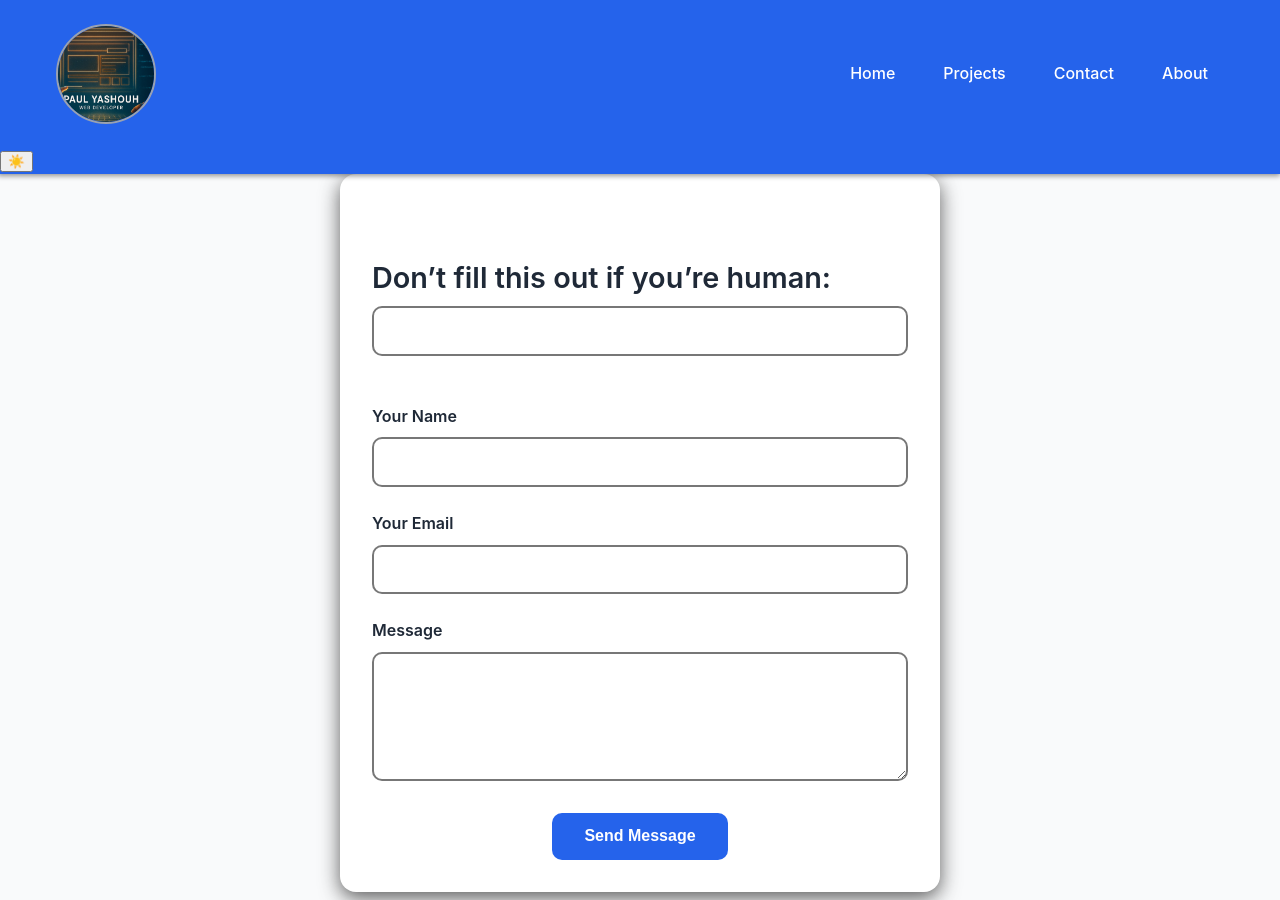
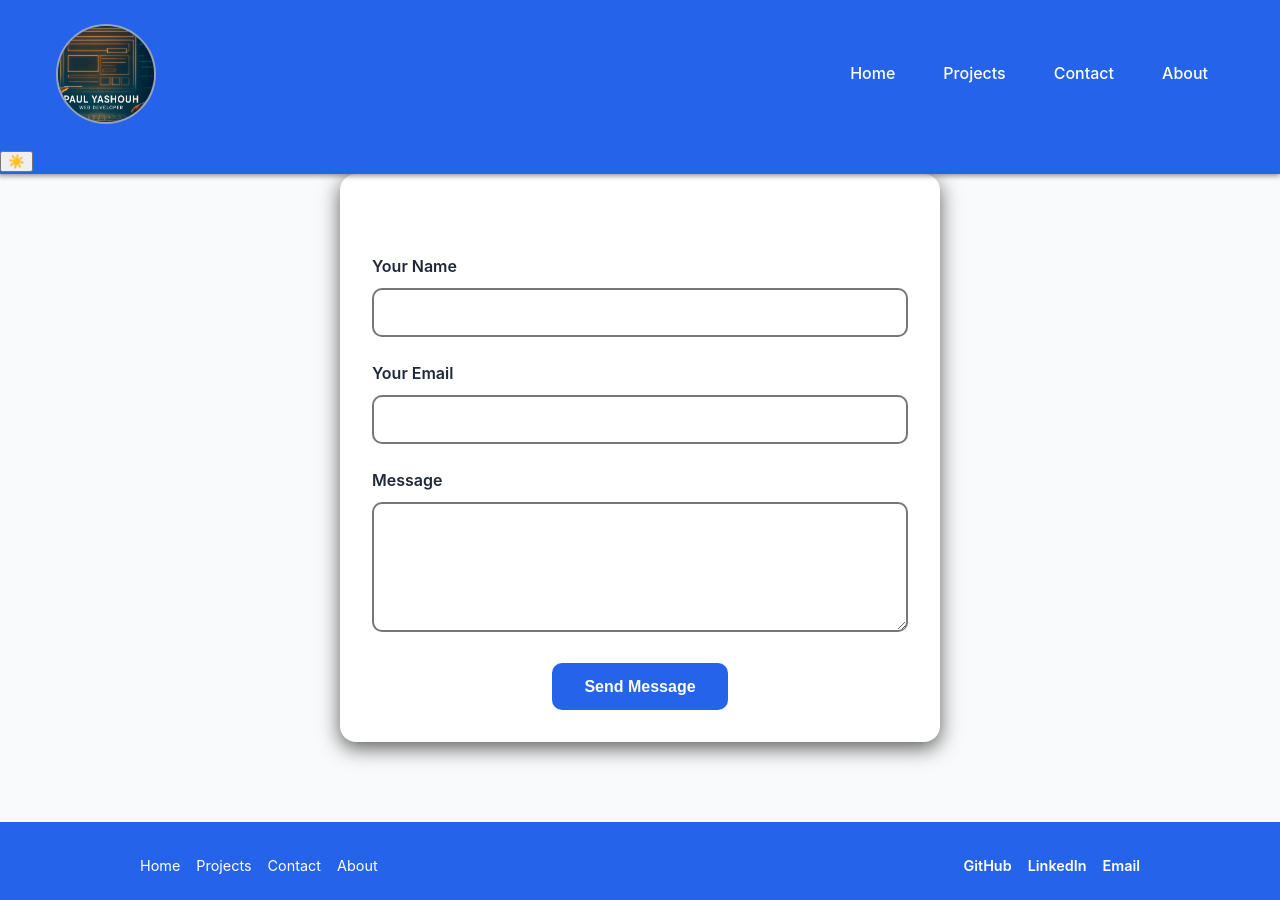
Before and after one commit to payamaya/payamaya.github.io, a Jekyll site: the page built from contact.md, in a window 1280 px wide and 900 px high, scrolled down 335 px. Built offline with Jekyll 4.4.1, drawn with Linux system fonts in a browser that asks for light colours; some of the changed lines change nothing that is shown.

Commit message:
Enhance contact form functionality and error handling; add hidden fields for bot detection and improve user feedback on message status

```diff
--- a/_includes/contact.html
+++ b/_includes/contact.html
@@ -3,10 +3,13 @@
   <p>Feel free to reach out via the form below, and I’ll get back to you soon.</p>
 
   <form method="POST" id="contact-form" class="contact-form">
+    <input type="text" id="website" name="website" style="display:none" tabindex="-1" autocomplete="off" />
     <p id="status"></p>
-    <p class="hidden">
-      <label>Don’t fill this out if you’re human: <input name="bot-field" /></label>
-    </p>
+    <!-- <p style="display:none;">
+      <label>Don’t fill this out if you’re human:
+        <input name="bot-field" />
+      </label>
+    </p> -->
 
     <div class="form-group">
       <label for="name">Your Name</label>
@@ -31,22 +34,32 @@
   const button = document.querySelector(".submit-btn");
   const status = document.getElementById("status");
 
+  const CONFIG = {
+
+    API_URL: "https://send-contact-email-794036390564.europe-north2.run.app",
+    API_KEY: "8f3a9c1d7b2e4f6g8h0jPYsecureKey"
+  };
+
   if (form) {
     form.addEventListener("submit", async function (e) {
       e.preventDefault();
+
+      const website = document.getElementById('website').value;
 
       button.disabled = true;
       button.textContent = "Sending...";
       status.innerText = "Sending message...";
 
+      const name = document.getElementById("name").value;
+      const email = document.getElementById("email").value;
+      const message = document.getElementById("message").value;
+
       const data = {
-        name: document.getElementById("name").value,
-        email: document.getElementById("email").value,
-        message: document.getElementById("message").value
+        name, email, message, website, apiKey: CONFIG.API_KEY
       };
 
       try {
-        const res = await fetch("https://send-contact-email-794036390564.europe-north2.run.app", {
+        const res = await fetch(CONFIG.API_URL, {
           method: "POST",
           headers: {
             "Content-Type": "application/json"
```
Also changed, not shown: 3 other files.
